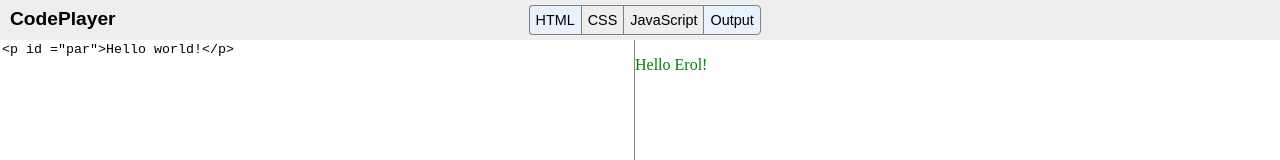
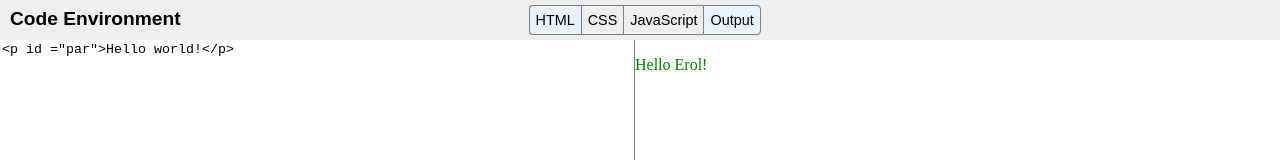
Before and after one commit to erol713/Code-IDE, a plain HTML site: page index.html in a window 1280 px wide. Shown: the top 160 px of the page. Drawn offline with nearby package versions, Linux system fonts and the light colour scheme.

Commit message:
2nd commit

```diff
--- a/index.html
+++ b/index.html
@@ -105,7 +105,7 @@
 		<div id="header">
 
 			<div id="logo">
-				CodePlayer
+				Code Environment
 			</div>
 
 			<div id="buttonContainer">
```
